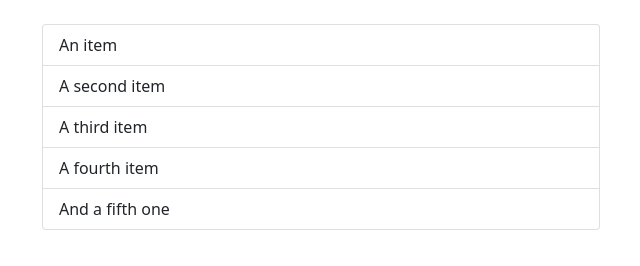
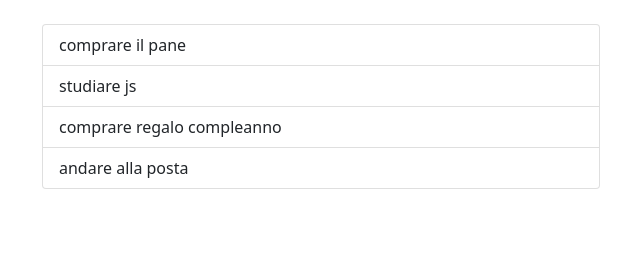
Before and after one commit to Salvo170586SP/vue-todolist, a plain HTML site: page index.html in a window 1280 px wide. Shown: the whole page, without its empty margins (319-959 px from the left). Drawn offline with nearby package versions, Linux system fonts and the light colour scheme.

Commit message:
added v-for li

```diff
--- a/index.html
+++ b/index.html
@@ -20,11 +20,7 @@
         <div class="container">
             <main class=" w-50 mx-auto my-4">
                 <ul class="list-group ">
-                    <li class="list-group-item">An item</li>
-                    <li class="list-group-item">A second item</li>
-                    <li class="list-group-item">A third item</li>
-                    <li class="list-group-item">A fourth item</li>
-                    <li class="list-group-item">And a fifth one</li>
+                    <li v-for="task in tasks" class="list-group-item">{{task.text}}</li>
                 </ul>
             </main>
         </div>
--- a/js/script.js
+++ b/js/script.js
@@ -3,8 +3,14 @@ console.log('Vue ok', Vue);
 Vue.config.devtools = true;
 
 const root = new Vue({
-        el: '#root',
-        data:{
+    el: '#root',
+    data: {
+       tasks: [
+            { text: 'comprare il pane', done: false },
+            { text: 'studiare js', done: false },
+            { text: 'comprare regalo compleanno', done: false },
+            { text: 'andare alla posta', done: false }
+        ]
+    }
 
-        }
-    })
+})
```
